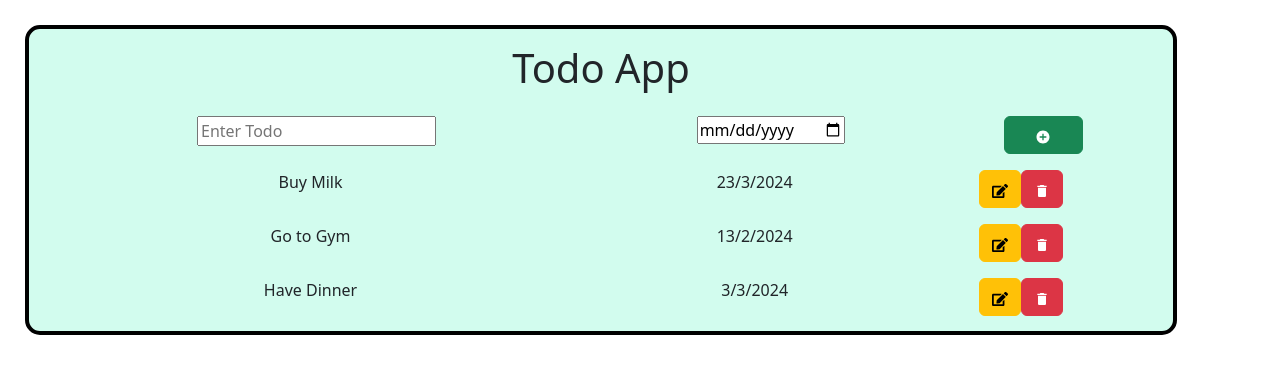
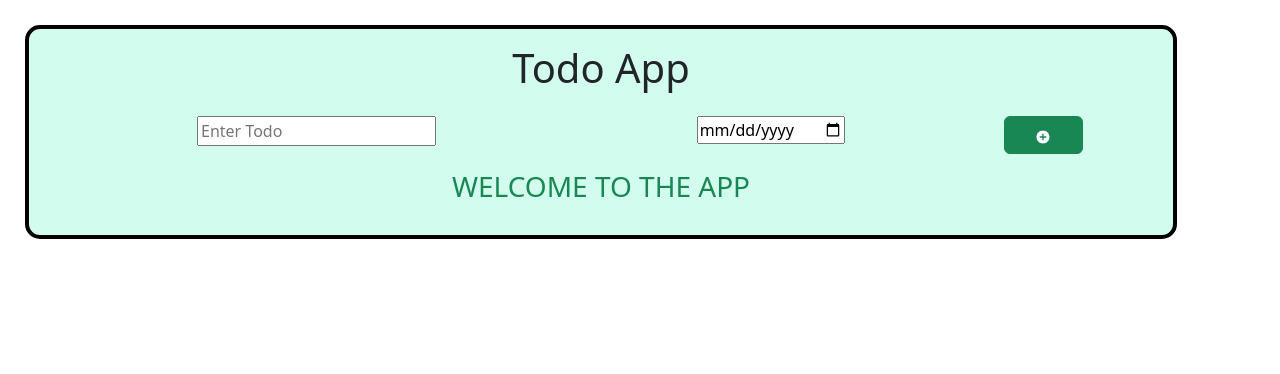
Before and after one commit to Arslanj9/React-Bootstrap_TodoApp, a React (Vite) app: page / in a window 1280 px wide. Shown: the top 374 px of the page. Built offline with nearby package versions, Linux system fonts and the light colour scheme.

Commit message:
Used useRef hook and removed useState from AddTodo component to increase performance

```diff
--- a/src/App.jsx
+++ b/src/App.jsx
@@ -6,23 +6,23 @@ import WelcomeMsge from './components/WelcomeMsge'
 import { useState } from "react";
 
 const App = () => {
-  let innitialItems = [
-    {
-      name: "Buy Milk",
-      date: "23/3/2024"
-    },
-    {
-      name: "Go to Gym",
-      date: "13/2/2024"
-    },
-    {
-      name: "Have Dinner",
-      date: "3/3/2024"
-    }
-  ];
-  const [ items, setItems ] = useState(innitialItems)
+  // let innitialItems = [
+  //   {
+  //     name: "Buy Milk",
+  //     date: "23/3/2024"
+  //   },
+  //   {
+  //     name: "Go to Gym",
+  //     date: "13/2/2024"
+  //   },
+  //   {
+  //     name: "Have Dinner",
+  //     date: "3/3/2024"
+  //   }
+  // ];
+  // const [ items, setItems ] = useState(innitialItems)
 
-  // const [ items, setItems ] = useState([])
+  const [ items, setItems ] = useState([])
 
   const onSubmit = (todoName, todoDate) => {
 
--- a/src/components/AddTodo.jsx
+++ b/src/components/AddTodo.jsx
@@ -1,28 +1,19 @@
-import { useState } from 'react';
+import { useState, useEffect, useRef } from 'react';
 import styles from './AddTodo.module.css'
 import { IoMdAddCircle } from "react-icons/io";
 
-
 const AddTodo = ({ handleSubmit }) => {
 
-  const [ todoName, setTodoName ] = useState("")
-  const [ todoDate, setTodoDate ] = useState("")
-
-  const handleName = (e) => {
-    setTodoName(e.target.value)
-  }
-
-  const handleDate = (e) => {
-    setTodoDate(e.target.value)
-  }
+  const todoNameElement = useRef()
+  const todoDateElement = useRef()
 
   const handleAddBtn = () => {
-    if(todoName == "" || todoDate == ""){
+    if(todoNameElement == "" || todoDateElement == ""){
       console.log(`Please enter something`)
     }else {
-      handleSubmit(todoName, todoDate)
-      setTodoName("")
-      setTodoDate("")
+      handleSubmit(todoNameElement.current.value, todoDateElement.current.value)
+      todoNameElement.current.value = "";
+      todoDateElement.current.value = "";
     }
   }
 
@@ -33,15 +24,13 @@ const AddTodo = ({ handleSubmit }) => {
           <input
             type="text"
             placeholder="Enter Todo"
-            value={todoName}
-            onChange={handleName}
+            ref={todoNameElement}
           />
         </div>
         <div className="col-4">
           <input
             type="date"
-            value={todoDate}
-            onChange={handleDate}
+            ref={todoDateElement}
           />
         </div>
         <div className="col-2">
```
